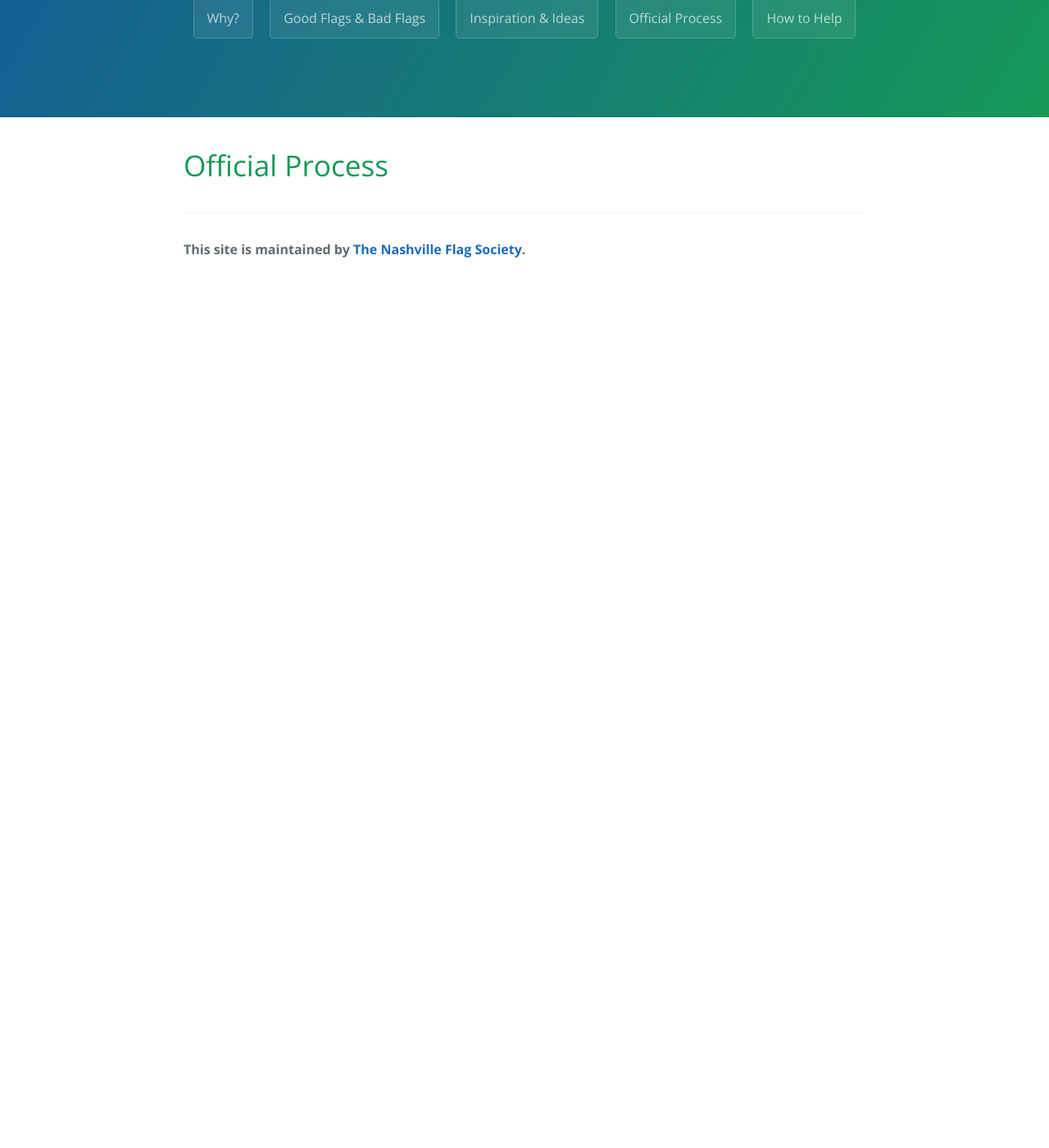
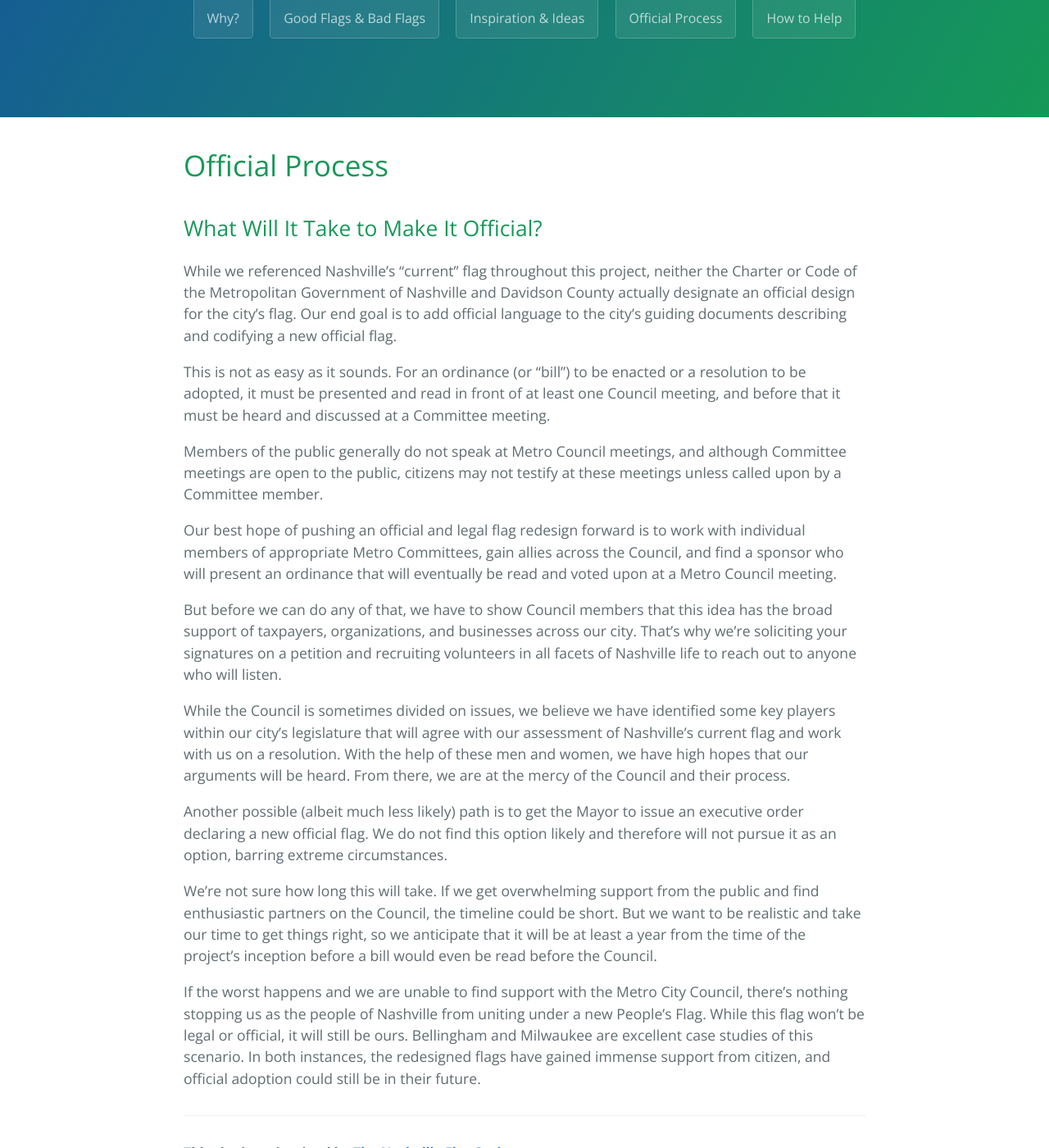
Before and after one commit to jholloway/nashvilleflag, a Jekyll site: the page built from docs/official-process.md, in a window 1280 px wide and 1400 px high, scrolled down 270 px. Shown: the whole window at 82% size. Built offline with Jekyll 4.4.1, drawn with Linux system fonts in a browser that asks for light colours; our own code applies the rules of GitHub Pages for plain Markdown files; before the commit the page ends 900 px from its top, so only the background shows below that.

Commit message:
Update official-process.md

```diff
--- a/docs/official-process.md
+++ b/docs/official-process.md
@@ -1 +1,20 @@
 # Official Process
+
+## What Will It Take to Make It Official?
+While we referenced Nashville’s “current” flag throughout this project, neither the Charter or Code of the Metropolitan Government of Nashville and Davidson County actually designate an official design for the city’s flag. Our end goal is to add official language to the city’s guiding documents describing and codifying a new official flag.
+
+This is not as easy as it sounds. For an ordinance (or “bill”) to be enacted or a resolution to be adopted, it must be presented and read in front of at least one Council meeting, and before that it must be heard and discussed at a Committee meeting.
+
+Members of the public generally do not speak at Metro Council meetings, and although Committee meetings are open to the public, citizens may not testify at these meetings unless called upon by a Committee member.
+
+Our best hope of pushing an official and legal flag redesign forward is to work with individual members of appropriate Metro Committees, gain allies across the Council, and find a sponsor who will present an ordinance that will eventually be read and voted upon at a Metro Council meeting.
+
+But before we can do any of that, we have to show Council members that this idea has the broad support of taxpayers, organizations, and businesses across our city. That’s why we’re soliciting your signatures on a petition and recruiting volunteers in all facets of Nashville life to reach out to anyone who will listen.
+
+While the Council is sometimes divided on issues, we believe we have identified some key players within our city’s legislature that will agree with our assessment of Nashville’s current flag and work with us on a resolution. With the help of these men and women, we have high hopes that our arguments will be heard. From there, we are at the mercy of the Council and their process.
+
+Another possible (albeit much less likely) path is to get the Mayor to issue an executive order declaring a new official flag. We do not find this option likely and therefore will not pursue it as an option, barring extreme circumstances.
+
+We’re not sure how long this will take. If we get overwhelming support from the public and find enthusiastic partners on the Council, the timeline could be short. But we want to be realistic and take our time to get things right, so we anticipate that it will be at least a year from the time of the project's inception before a bill would even be read before the Council.
+
+If the worst happens and we are unable to find support with the Metro City Council, there’s nothing stopping us as the people of Nashville from uniting under a new People’s Flag. While this flag won’t be legal or official, it will still be ours. Bellingham and Milwaukee are excellent case studies of this scenario. In both instances, the redesigned flags have gained immense support from citizen, and official adoption could still be in their future.
```
